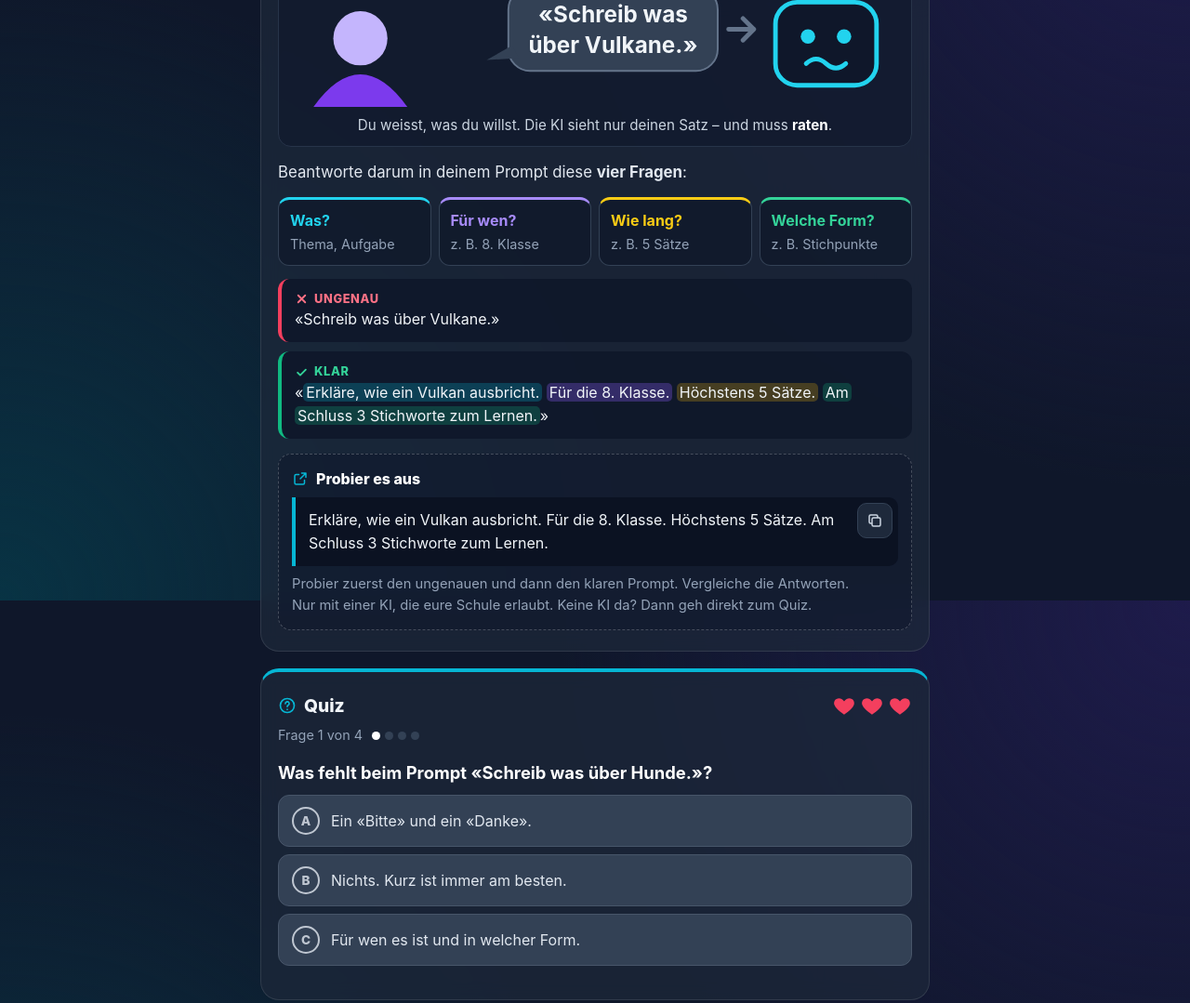
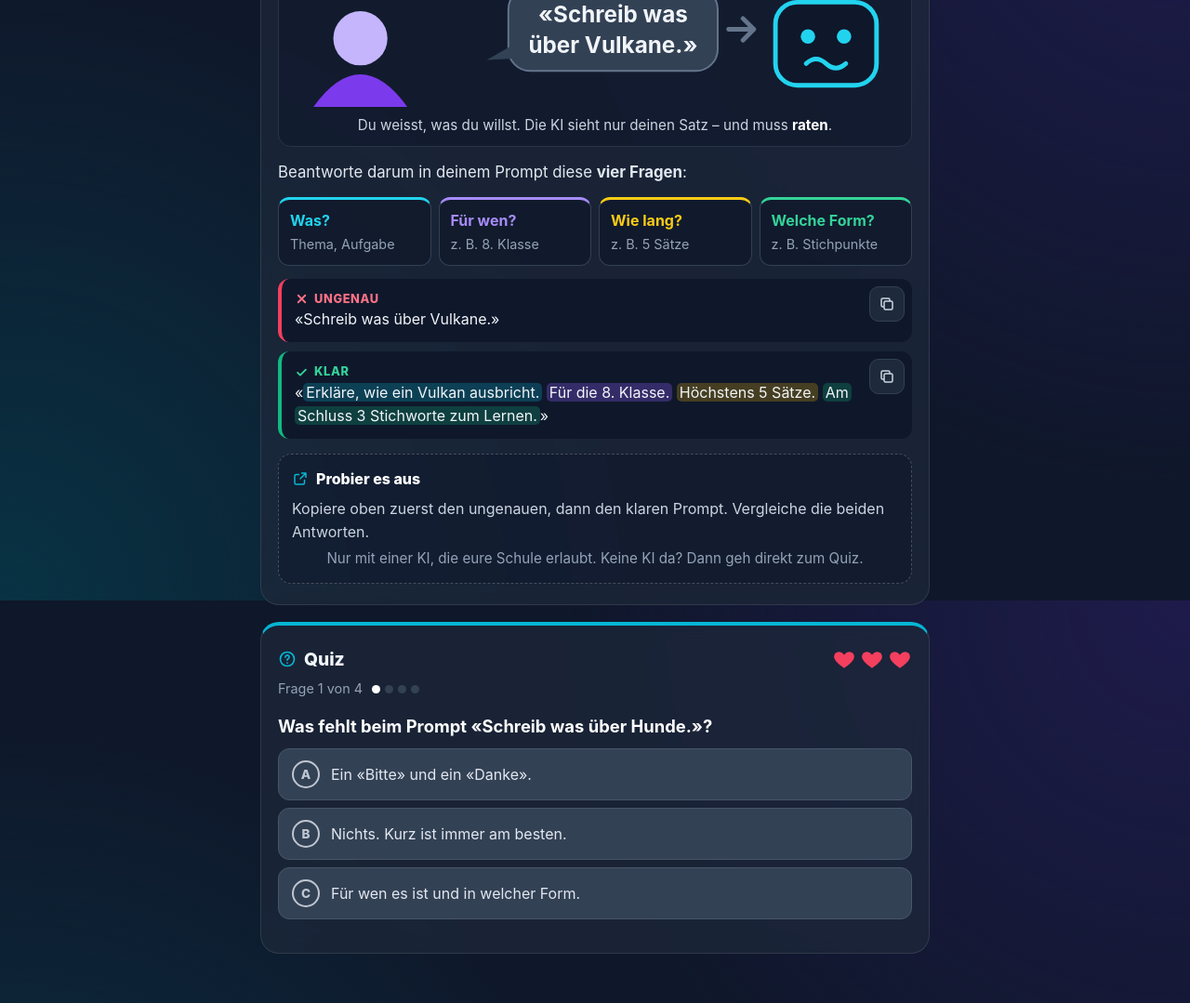
Before and after one commit to modebrecht/promptEngineering, a plain HTML site: page ki/index.html in a window 1280 px wide. Shown: the part 954-2033 px from the top of the page at 93% size. Drawn offline with Linux system fonts and the light colour scheme.

Commit message:
fix: Prompts nicht doppelt zeigen – direkt in den Beispielen kopieren
- Klar fragen: Ungenau und Klar haben je einen Kopier-Knopf, kein zweites Prompt-Feld
- Beispiel zeigen, Lass dich abfragen, Mit eigenem Text: Prompt im Beispiel kopierbar
- Nachfragen: Nachfrage-Sätze antippen = kopieren
- «Probieren» im Stepper springt in diesen Levels zum ersten kopierbaren Prompt

Co-Authored-By: Claude Opus 5.5 <noreply@anthropic.com>
Claude-Session: https://claude.ai/code/session_01HuV1g7GGqww2DhWmiomi8S

```diff
--- a/ki/index.html
+++ b/ki/index.html
@@ -149,6 +149,14 @@
   }
   .copy svg { width: 18px; height: 18px; }
   .try-hint { margin: 8px 0 0; color: var(--muted); font-size: 0.92rem; }
+  .try-hint.solo { margin-top: 0; color: var(--soft); font-size: 1rem; }
+  .try-hint.note { margin-top: 4px; }
+  .copyable { position: relative; padding-right: 54px; scroll-margin-top: 12px; }
+  .bubble.copyable { padding-right: 52px; }
+  .copyable > .copy { top: 8px; right: 8px; }
+  button.phrase { font: inherit; font-size: 0.9rem; color: inherit; cursor: pointer; display: inline-flex; align-items: center; gap: 6px; }
+  button.phrase svg { width: 14px; height: 14px; opacity: 0.75; flex: 0 0 auto; }
+  button.phrase:active { transform: scale(0.97); }
 
   /* Quiz */
   .quiz { border-top: 4px solid var(--lc); }
@@ -619,12 +627,11 @@ const LEVELS = [
         <div class="chip" style="--cc:#34d399"><b>Welche Form?</b><span>z. B. Stichpunkte</span></div>
       </div>
       <div class="compare">
-        <div class="ex bad"><p class="ex-label">${ICONS.x} Ungenau</p><p>«Schreib was über Vulkane.»</p></div>
-        <div class="ex good"><p class="ex-label">${ICONS.check} Klar</p><p>«<span class="hl hl-was">Erkläre, wie ein Vulkan ausbricht.</span> <span class="hl hl-wer">Für die 8. Klasse.</span> <span class="hl hl-lang">Höchstens 5 Sätze.</span> <span class="hl hl-form">Am Schluss 3 Stichworte zum Lernen.</span>»</p></div>
+        <div class="ex bad" data-copy="Schreib was über Vulkane."><p class="ex-label">${ICONS.x} Ungenau</p><p>«Schreib was über Vulkane.»</p></div>
+        <div class="ex good" data-copy="Erkläre, wie ein Vulkan ausbricht. Für die 8. Klasse. Höchstens 5 Sätze. Am Schluss 3 Stichworte zum Lernen."><p class="ex-label">${ICONS.check} Klar</p><p>«<span class="hl hl-was">Erkläre, wie ein Vulkan ausbricht.</span> <span class="hl hl-wer">Für die 8. Klasse.</span> <span class="hl hl-lang">Höchstens 5 Sätze.</span> <span class="hl hl-form">Am Schluss 3 Stichworte zum Lernen.</span>»</p></div>
       </div>`,
     tryit: {
-      prompt: "Erkläre, wie ein Vulkan ausbricht. Für die 8. Klasse. Höchstens 5 Sätze. Am Schluss 3 Stichworte zum Lernen.",
-      hint: "Probier zuerst den ungenauen und dann den klaren Prompt. Vergleiche die Antworten."
+      hint: "Kopiere oben zuerst den ungenauen, dann den klaren Prompt. Vergleiche die beiden Antworten."
     },
     questions: [
       {
@@ -675,17 +682,17 @@ const LEVELS = [
         <div class="bubble du"><small>Du</small>Zu schwierig. Erkläre es für die 8. Klasse, mit einem Beispiel aus dem Alltag.</div>
         <div class="bubble ki better"><small>KI</small>Pflanzen machen ihr Essen selbst. Dafür brauchen sie Licht, Wasser und Luft. Darum wächst eine Zimmerpflanze am Fenster besser.</div>
       </div>
-      <p class="learn" style="margin:0 0 4px;color:var(--soft)">Diese Sätze helfen beim Nachfragen:</p>
+      <p class="learn" style="margin:0 0 4px;color:var(--soft)">Diese Sätze helfen beim Nachfragen. Tippe einen an, dann ist er kopiert:</p>
       <div class="phrases">
-        <span class="phrase">Kürzer: höchstens 3 Sätze.</span>
-        <span class="phrase">Einfacher, für die 8. Klasse.</span>
-        <span class="phrase">Gib mir ein Beispiel.</span>
-        <span class="phrase">Was heisst das Wort «…»?</span>
-        <span class="phrase">Mach eine Tabelle daraus.</span>
+        <button type="button" class="phrase" data-copy="Kürzer: höchstens 3 Sätze.">Kürzer: höchstens 3 Sätze.</button>
+        <button type="button" class="phrase" data-copy="Einfacher, für die 8. Klasse.">Einfacher, für die 8. Klasse.</button>
+        <button type="button" class="phrase" data-copy="Gib mir ein Beispiel.">Gib mir ein Beispiel.</button>
+        <button type="button" class="phrase" data-copy="Was heisst das Wort «…»?">Was heisst das Wort «…»?</button>
+        <button type="button" class="phrase" data-copy="Mach eine Tabelle daraus.">Mach eine Tabelle daraus.</button>
       </div>`,
     tryit: {
       prompt: "Erkläre, wie das Internet funktioniert.",
-      hint: "Frag danach mindestens zweimal nach. Nutze die Sätze oben."
+      hint: "Frag danach mindestens zweimal nach. Tippe dafür oben einen Satz an und füge ihn in der KI ein."
     },
     questions: [
       {
@@ -851,7 +858,7 @@ const LEVELS = [
         <figcaption>Ein Beispiel ist wie eine <strong>Ausstechform</strong>: Alles bekommt die gleiche Form.</figcaption>
       </figure>
       <div class="compare">
-        <div class="ex"><p class="ex-label" style="color:#fbbf24">Dein Prompt</p><p class="mono">Schreib Lernkarten genau so wie im Beispiel:
+        <div class="ex" data-copy="Schreib Lernkarten genau so wie im Beispiel:&#10;Begriff: Maus&#10;Erklärung: Damit bewegst du den Zeiger.&#10;&#10;Jetzt für: Tastatur, Drucker"><p class="ex-label" style="color:#fbbf24">Dein Prompt</p><p class="mono">Schreib Lernkarten genau so wie im Beispiel:
 Begriff: Maus
 Erklärung: Damit bewegst du den Zeiger.
 
@@ -864,8 +871,7 @@ Begriff: Drucker
 Erklärung: Damit bringst du Texte aufs Papier.</p></div>
       </div>`,
     tryit: {
-      prompt: "Schreib Lernkarten genau so wie im Beispiel:\nBegriff: Maus\nErklärung: Damit bewegst du den Zeiger.\n\nJetzt für: Tastatur, Bildschirm, Drucker, Router",
-      hint: "Ändere die Begriffe und schau, ob die KI den Aufbau behält."
+      hint: "Kopiere oben «Dein Prompt». Ändere danach die Begriffe, zum Beispiel Bildschirm und Router. Behält die KI den Aufbau?"
     },
     questions: [
       {
@@ -905,14 +911,13 @@ Erklärung: Damit bringst du Texte aufs Papier.</p></div>
     ],
     visual: `
       <div class="chat">
-        <div class="bubble du"><small>Du</small>Frag mich 5 Fragen zu Brüchen. Immer nur eine Frage. Warte auf meine Antwort und sag mir dann, ob sie stimmt.</div>
+        <div class="bubble du" data-copy="Frag mich 5 Fragen zu Brüchen. Immer nur eine Frage. Warte auf meine Antwort. Sag mir dann, ob sie stimmt, und erkläre es kurz."><small>Du</small>Frag mich 5 Fragen zu Brüchen. Immer nur eine Frage. Warte auf meine Antwort. Sag mir dann, ob sie stimmt, und erkläre es kurz.</div>
         <div class="bubble ki"><small>KI</small>Frage 1: Kürze 4/8 so weit wie möglich.</div>
         <div class="bubble du"><small>Du</small>1/2</div>
         <div class="bubble ki better"><small>KI</small>Richtig! 4 und 8 kann man beide durch 4 teilen. Frage 2: …</div>
       </div>`,
     tryit: {
-      prompt: "Frag mich 5 Fragen zum Thema [THEMA]. Immer nur eine Frage. Warte auf meine Antwort. Sag mir dann, ob sie stimmt, und erkläre es kurz.",
-      hint: "Ersetze [THEMA] durch ein Thema, das ihr gerade in der Schule habt."
+      hint: "Kopiere oben deine erste Nachricht. Ersetze «Brüche» durch ein Thema, das ihr gerade in der Schule habt."
     },
     questions: [
       {
@@ -1226,7 +1231,7 @@ Erklärung: Damit bringst du Texte aufs Papier.</p></div>
         <div class="chip" style="--cc:#a78bfa"><b>3 Frage</b><span>Was willst du?</span></div>
       </div>
       <div class="compare">
-        <div class="ex"><p class="ex-label" style="color:#bef264">Dein Prompt</p><p><span class="hl hl-was">Antworte nur mit diesem Text. Wenn etwas nicht im Text steht, schreib: «Steht nicht im Text.»</span><br><span class="hl hl-form">Text: «Der Informatikraum ist am Mittwoch von 13.30 bis 15 Uhr offen. Bring deine Kopfhörer mit.»</span><br><span class="hl hl-wer">Frage: Wann ist der Raum offen? Gibt es dort einen Drucker?</span></p></div>
+        <div class="ex" data-copy="Antworte nur mit diesem Text. Wenn etwas nicht im Text steht, schreib: «Steht nicht im Text.»&#10;Text: «Der Informatikraum ist am Mittwoch von 13.30 bis 15 Uhr offen. Bring deine Kopfhörer mit.»&#10;Frage: Wann ist der Raum offen? Gibt es dort einen Drucker?"><p class="ex-label" style="color:#bef264">Dein Prompt</p><p><span class="hl hl-was">Antworte nur mit diesem Text. Wenn etwas nicht im Text steht, schreib: «Steht nicht im Text.»</span><br><span class="hl hl-form">Text: «Der Informatikraum ist am Mittwoch von 13.30 bis 15 Uhr offen. Bring deine Kopfhörer mit.»</span><br><span class="hl hl-wer">Frage: Wann ist der Raum offen? Gibt es dort einen Drucker?</span></p></div>
         <div class="arrow">${ICONS.arrow}</div>
         <div class="ex good"><p class="ex-label">${ICONS.robot} KI antwortet</p><p>Der Raum ist am Mittwoch von 13.30 bis 15 Uhr offen. Ob es einen Drucker gibt, steht nicht im Text.</p></div>
       </div>
@@ -1239,8 +1244,7 @@ Erklärung: Damit bringst du Texte aufs Papier.</p></div>
         </div>
       </div>`,
     tryit: {
-      prompt: "Antworte nur mit dem folgenden Text. Wenn etwas nicht im Text steht, schreib: «Steht nicht im Text.»\n\nText: [KURZEN TEXT AUS DEM SCHULBUCH EINFÜGEN]\n\nFasse den Text in 3 Stichpunkten zusammen.",
-      hint: "Füge einen kurzen Text aus eurem Schulbuch ein. Prüfe danach jeden Stichpunkt im Text nach."
+      hint: "Kopiere oben «Dein Prompt». Schreibt die KI beim Drucker «Steht nicht im Text»? Danach ersetzt du Text und Frage durch einen kurzen Text aus eurem Schulbuch."
     },
     questions: [
       {
@@ -1537,12 +1541,31 @@ function renderLevel(lvl) {
       ${lvl.visual}
       <div class="try" id="try-box">
         <p class="try-title">${ICONS.play} Probier es aus</p>
-        <div class="prompt-box"><span id="try-text">${esc(lvl.tryit.prompt)}</span><button class="copy" type="button" id="copy-btn" aria-label="Prompt kopieren">${ICONS.copy}</button></div>
-        <p class="try-hint">${esc(lvl.tryit.hint)}<br>Nur mit einer KI, die eure Schule erlaubt. Keine KI da? Dann geh direkt zum Quiz.</p>
+        ${lvl.tryit.prompt ? `<div class="prompt-box"><span id="try-text">${esc(lvl.tryit.prompt)}</span><button class="copy" type="button" id="copy-btn" aria-label="Prompt kopieren">${ICONS.copy}</button></div>` : ""}
+        <p class="try-hint${lvl.tryit.prompt ? "" : " solo"}">${esc(lvl.tryit.hint)}</p>
+        <p class="try-hint note">Nur mit einer KI, die eure Schule erlaubt. Keine KI da? Dann geh direkt zum Quiz.</p>
       </div>
     </article>
     <section class="card quiz" id="quiz" aria-labelledby="quiz-title"></section>`;
-  $("copy-btn").addEventListener("click", () => copyText($("try-text").textContent));
+  if ($("copy-btn")) $("copy-btn").addEventListener("click", () => copyText($("try-text").textContent));
+  /* Prompts in den Beispielen: direkt dort kopieren statt ein zweites Mal im Probier-Feld */
+  stage.querySelectorAll("[data-copy]").forEach((el) => {
+    if (el.tagName === "BUTTON") {
+      el.insertAdjacentHTML("beforeend", ICONS.copy);
+      el.addEventListener("click", () => copyText(el.dataset.copy));
+      return;
+    }
+    el.classList.add("copyable");
+    const b = document.createElement("button");
+    b.type = "button"; b.className = "copy"; b.setAttribute("aria-label", "Prompt kopieren"); b.innerHTML = ICONS.copy;
+    b.addEventListener("click", () => copyText(el.dataset.copy));
+    el.append(b);
+  });
+  const firstCopy = !lvl.tryit.prompt && stage.querySelector(".copyable");
+  if (firstCopy) {
+    firstCopy.id = "try-first";
+    stage.querySelector('[data-jump="try-box"]').dataset.jump = "try-first";
+  }
   if (lvl.builder) setupBuilder(lvl);
   if (lvl.setup) lvl.setup();
   stage.querySelectorAll("[data-jump]").forEach((b) => b.addEventListener("click", () => {
```
